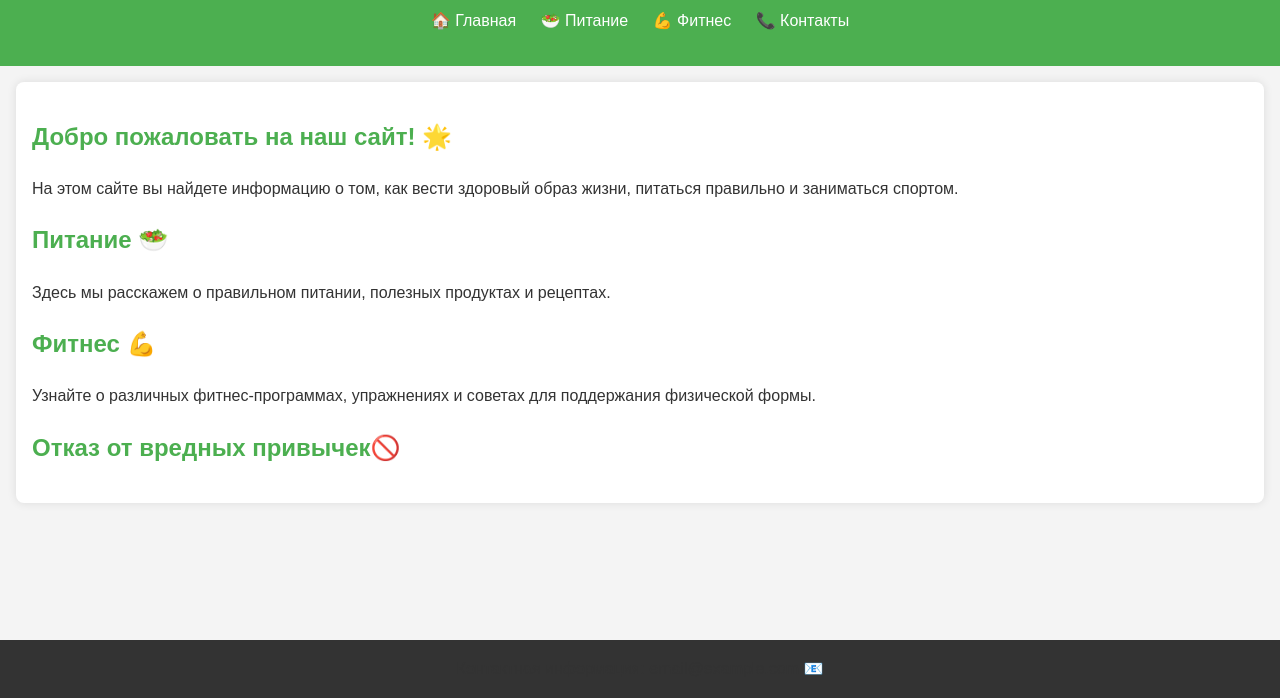
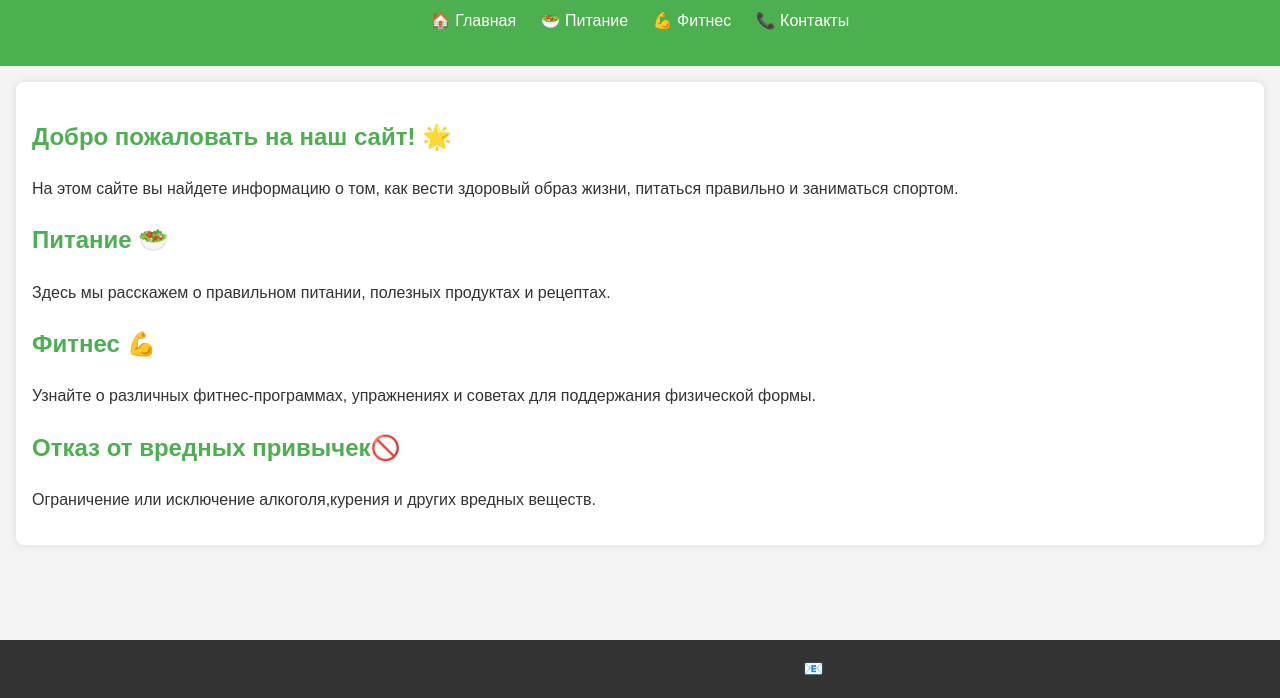
Before and after one commit to Seda02/Gitlearn, a plain HTML site: page index.html in a window 1280 px wide. Shown: the part 102-800 px from the top of the page. Drawn offline with Linux system fonts and the light colour scheme.

Commit message:
добавила описание

```diff
--- a/index.html
+++ b/index.html
@@ -35,6 +35,7 @@
             <p>Узнайте о различных фитнес-программах, упражнениях и советах для поддержания физической формы.</p>
         </section>
             <h2>Отказ от вредных привычек🚫</h2>
+            <p>Ограничение или исключение алкоголя,курения и других вредных веществ.</p>
     </main>
 
     <footer>
```
